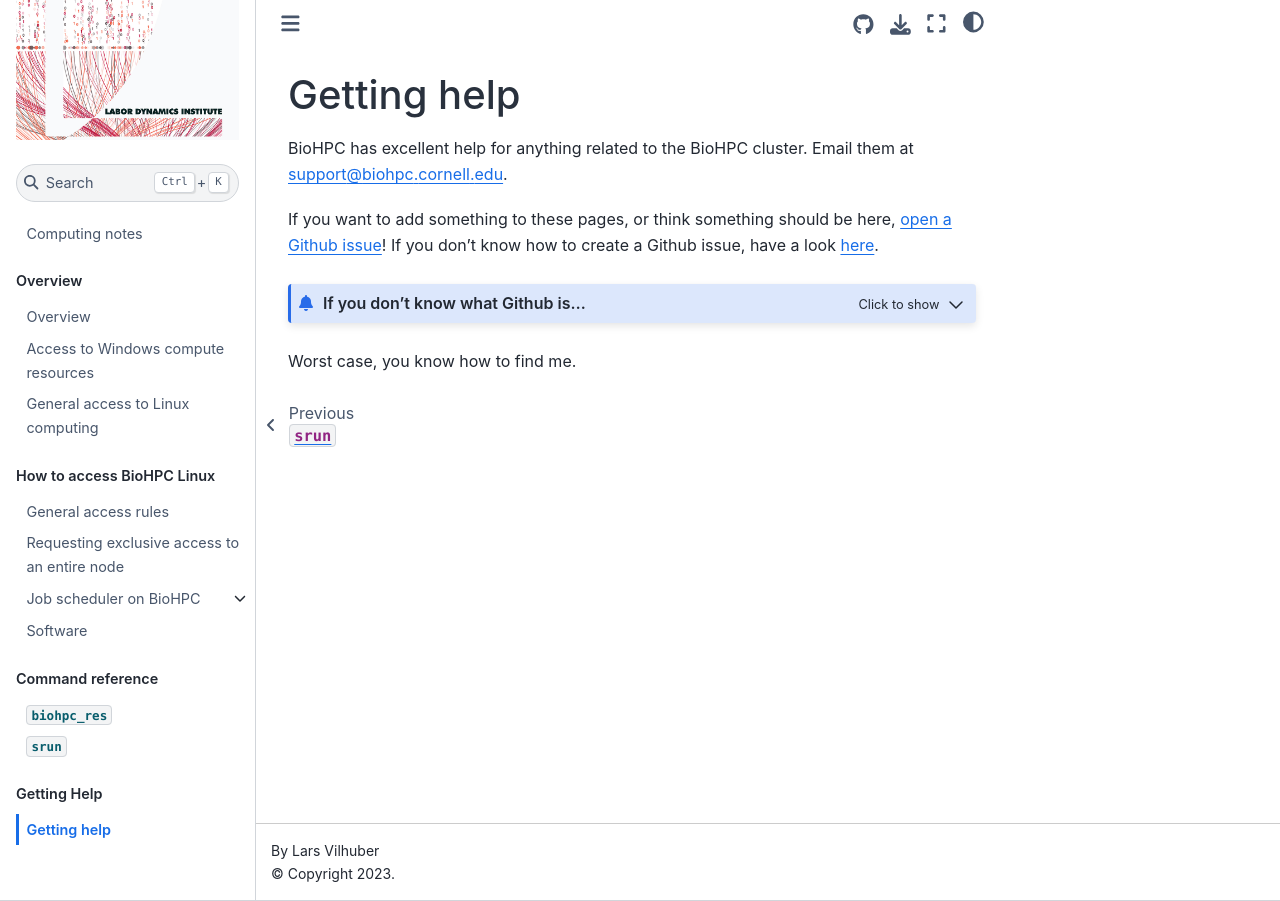
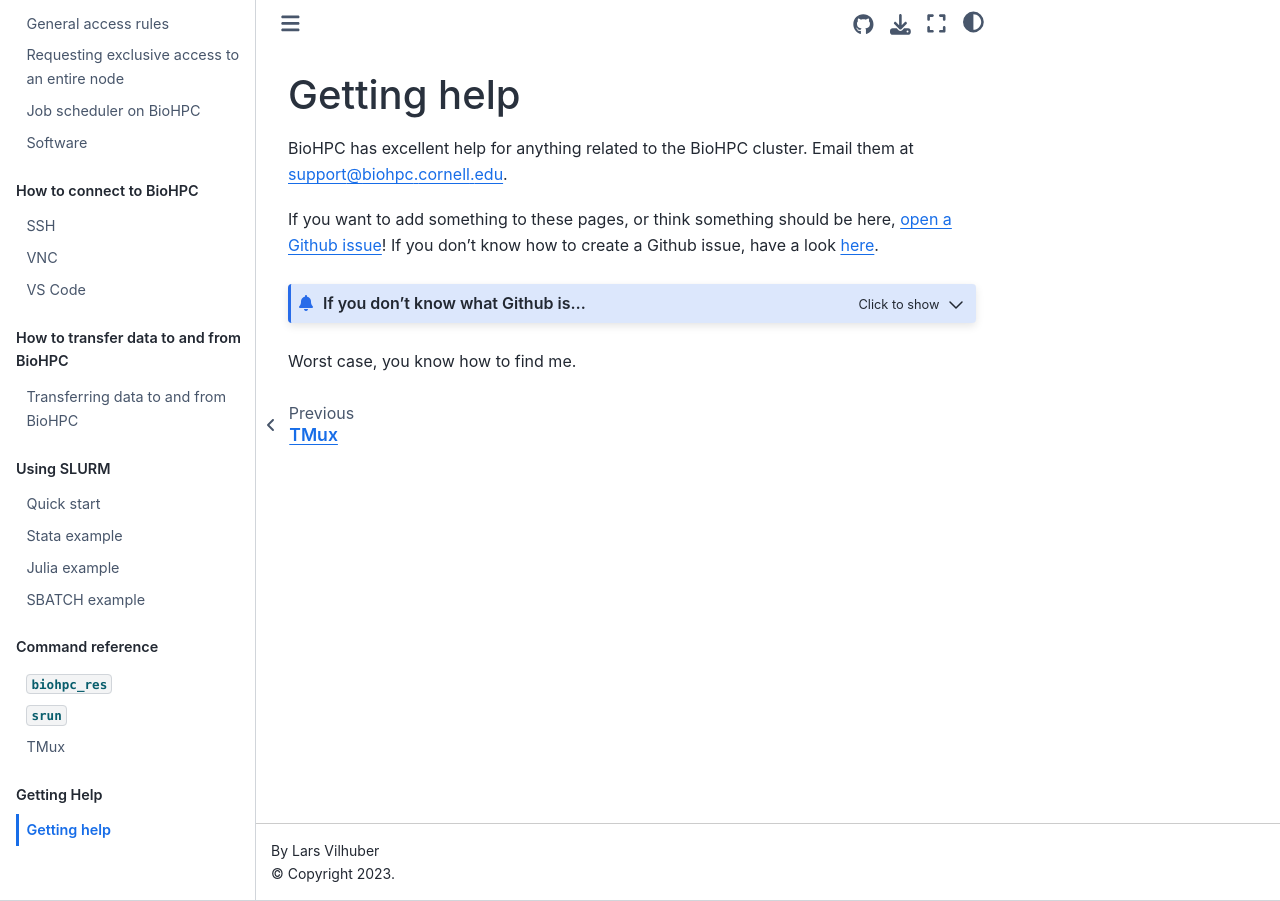
Before and after one commit to labordynamicsinstitute/ecco-notes, a Jupyter Book: the page built from docs/help.md, in a window 1280 px wide. Built offline with Jupyter Book 1.0.4 settings and Sphinx 7.4.7 and the Sphinx Book theme 1.1.4, drawn with Linux system fonts in a browser that asks for light colours.

Commit message:
Adding connections and data transfer info

```diff
--- a/_toc.yml
+++ b/_toc.yml
@@ -14,16 +14,26 @@ parts:
   - file: docs/access
   - file: docs/biohpc/reserving
   - file: docs/biohpc/slurm
-    sections:
-    - file: docs/biohpc/slurm-quick-start
-    - file: docs/biohpc/stata
-    - file: docs/biohpc/julia
-    - file: docs/biohpc/sbatch
   - file: docs/biohpc/software
+- caption: How to connect to BioHPC
+  chapters:
+  - file: docs/ssh
+  - file: docs/vnc
+  - file: docs/vscode
+- caption: How to transfer data to and from BioHPC
+  chapters:
+  - file: docs/transfer
+- caption: Using SLURM
+  chapters:
+  - file: docs/biohpc/slurm-quick-start
+  - file: docs/biohpc/stata
+  - file: docs/biohpc/julia
+  - file: docs/biohpc/sbatch
 - caption: Command reference
   chapters:
   - file: docs/commands/biohpcres
   - file: docs/commands/srun
+  - file: docs/commands/tmux
 - caption: Getting Help
   chapters:
   - file: docs/help
```
Also changed, not shown: docs/commands/tmux.md (added, +4 -0 lines), docs/ssh.md (added, +67 -0 lines), docs/transfer.md (added, +8 -0 lines), docs/vnc.md (added, +18 -0 lines), docs/vscode.md (added, +10 -0 lines).
